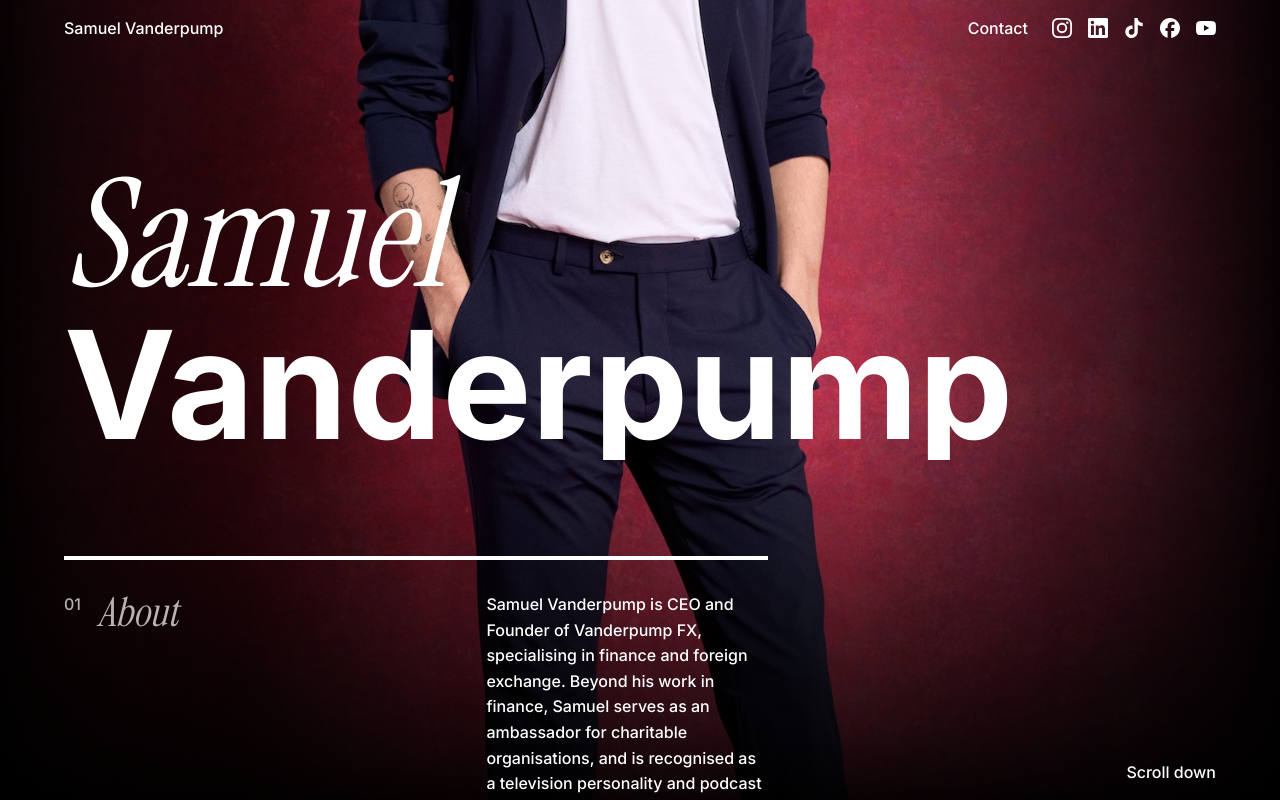
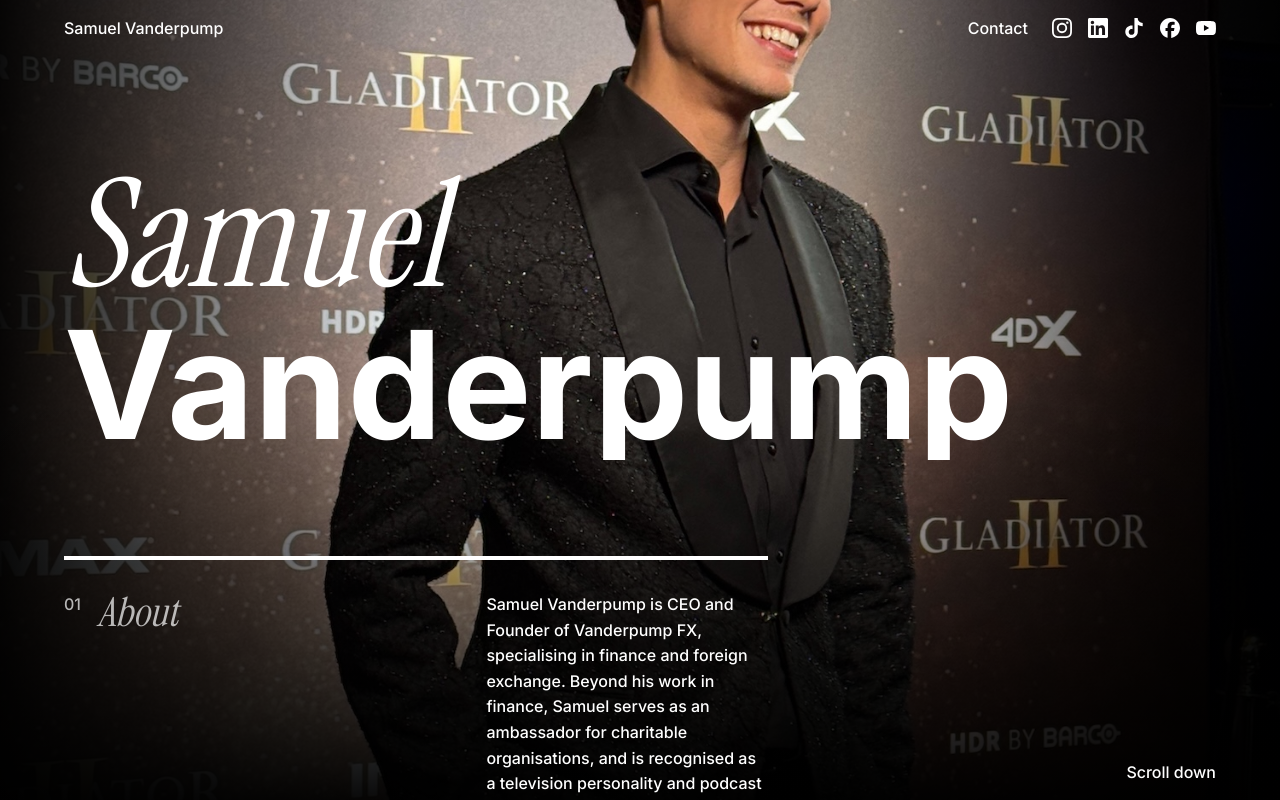
Before and after one commit to jackvdp/samuelvanderpump, a Next.js app: page / in a window 1280 px wide. Shown: the top 800 px of the page. Built offline with nearby package versions, Linux system fonts and the light colour scheme.

Commit message:
Change main backgrounds

```diff
--- a/src/components/fixed-background.tsx
+++ b/src/components/fixed-background.tsx
@@ -9,7 +9,8 @@
   const showBackground = useOpeningDelay();
   const [isScrolled, setIsScrolled] = useState(false);
   const [isMobile, setIsMobile] = useState(false);
-  const [currentImage, setCurrentImage] = useState("/photos/portraitHero1.JPG");
+  const mainBackgroundImage = "/photos/main.jpg";
+  const [currentImage, setCurrentImage] = useState(mainBackgroundImage);
 
   useEffect(() => {
     // Check if mobile
@@ -59,7 +60,7 @@
         const inView = rect.top < window.innerHeight / 2 && rect.bottom > window.innerHeight / 2;
 
         if (inView) {
-          setCurrentImage("/photos/vanderpod-profile.jpg");
+          setCurrentImage("/photos/gladiator.jpg");
           return;
         }
       }
@@ -79,13 +80,13 @@
         const inView = rect.top < window.innerHeight / 2 && rect.bottom > window.innerHeight / 2;
 
         if (inView) {
-          setCurrentImage("/photos/gladiator.jpg");
+          setCurrentImage("/photos/portraitHero1.JPG");
           return;
         }
       }
 
       // Default image for other sections
-      setCurrentImage("/photos/portraitHero1.JPG");
+      setCurrentImage(mainBackgroundImage);
     };
 
     window.addEventListener("scroll", handleScroll);
```
